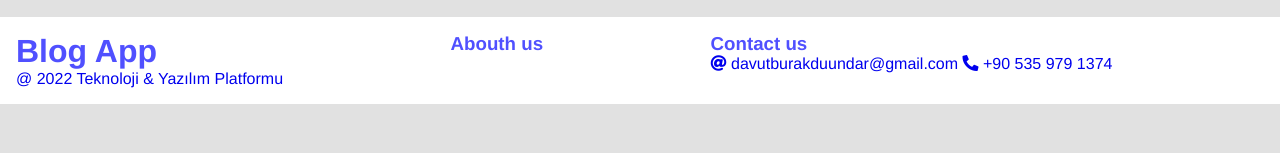
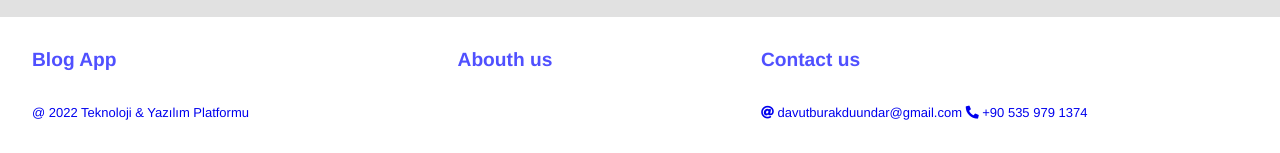
Before and after one commit to Dundar27/Blog-Theme, a plain HTML site: page index.html in a window 1280 px wide. Shown: the part 1510-1663 px from the top of the page. Before the commit the page ends 1614 px from the top, so only its background shows below. Drawn offline with Linux system fonts and the light colour scheme.

Commit message:
2 files modified

```diff
--- a/index.html
+++ b/index.html
@@ -280,13 +280,16 @@
     <footer>
       <div class="footer-item-1">
         <h1>Blog App</h1>
+        <div>
           <a href="github.com/Dundar27">@ 2022 Teknoloji & Yazılım Platformu</a>
+        </div>
       </div>
       <div class="footer-item-2">
         <h3>Abouth us</h3>
       </div>
       <div class="footer-item-3">
         <h3>Contact us</h3>
+        <div class="contact">
           <a
             href="mailto:davutburakduundar@gmail.com"
             className="mx-3 p-1 btn btn-outline-success"
@@ -296,6 +299,7 @@
           <a href="tel:+905359791374" className="p-1 btn btn-outline-success">
             <i class="fas fa-phone-alt"></i> +90 535 979 1374
           </a>
+        </div>
 
         <div class="footer-social-media">
           <a
--- a/styles/layout.css
+++ b/styles/layout.css
@@ -137,3 +137,14 @@ footer{
   grid-template-areas: 'footer-item-1 footer-item-2 footer-item-3';
   gap: 1rem;
 }
+/**Footer Common Styles***/
+footer>div{
+  padding: 1rem;
+}
+.footer-item-1 h1, .footer-item-2 h3, .footer-item-3 h3{
+  font-size: larger;
+  margin-bottom: 2rem;
+}
+.footer-item-1 div a, .footer-item-3 div a{
+  font-size: small;
+}
```
Lines whose indentation alone changed are shown as unchanged.
